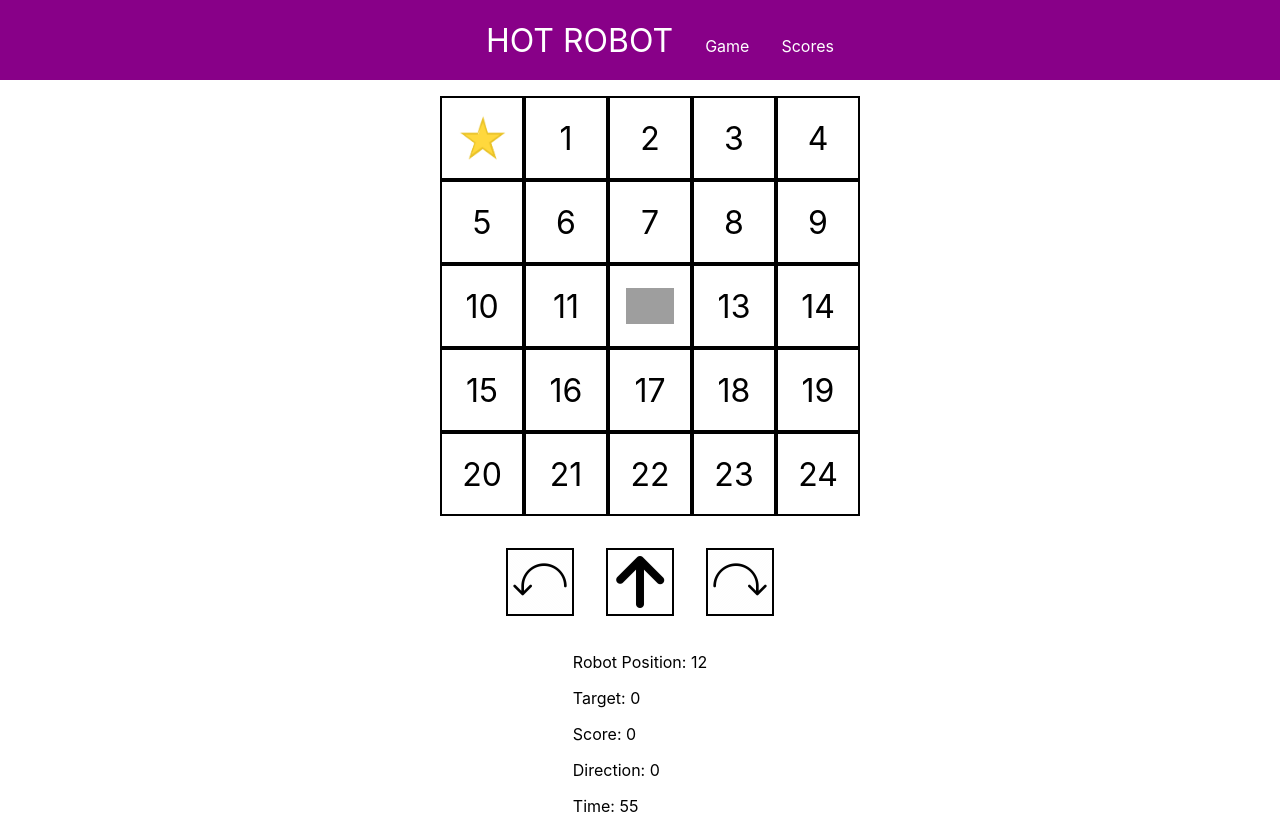
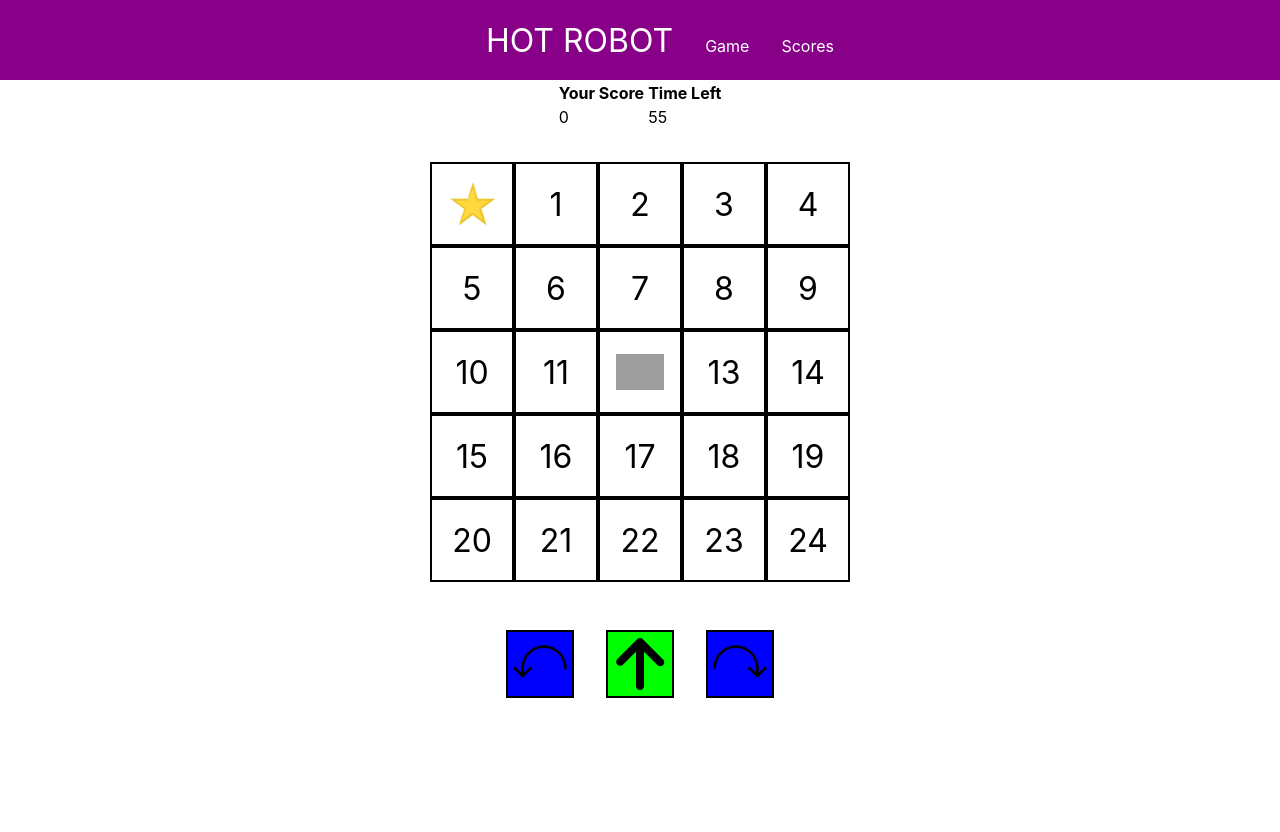
Before and after one commit to sherwin-kwan/hot-robot, a React (Create React App) app: page / in a window 1280 px wide. After the commit the page ends 800 px from the top, so only its background shows below. Built offline with nearby package versions, Linux system fonts and the light colour scheme; grey boxes are pictures that could not be loaded.

Commit message:
add scoreboard at top

```diff
--- a/src/components/App.jsx
+++ b/src/components/App.jsx
@@ -1,9 +1,9 @@
-import logo from "../logo.svg";
 import "../stylesheets/App.scss";
 import { useEffect, useReducer } from "react";
 import { reducer } from "../helpers/reducer";
 import { boardWidth, boardHeight, initialState } from "../helpers/settings";
 import Square from "./Square";
+import Scoreboard from './Scoreboard';
 
 function App() {
   const [state, dispatch] = useReducer(reducer, initialState);
@@ -57,19 +57,38 @@ function App() {
         </ul>
       </header>
       <main>
+        <div className="score">
+          <Scoreboard score={state.score} time={state.time} />
+        </div>
         <div className="board">{squares(boardWidth, boardHeight)}</div>
         <div className="buttons">
-          <input type="image" src="/anticlockwise.png" onClick={() => dispatch({ type: "left" })} title="Turn Left" />
-          <input type="image" src="/forward.png" onClick={() => dispatch({ type: "forward" })} title="Forward" />
-          <input type="image" src="/clockwise.png" onClick={() => dispatch({ type: "right" })} title="Turn Right" />
+          <input
+            type="image"
+            src="/anticlockwise.png"
+            onClick={() => dispatch({ type: "left" })}
+            title="Turn Left"
+          />
+          <input
+            type="image"
+            className="forward"
+            src="/forward.png"
+            onClick={() => dispatch({ type: "forward" })}
+            title="Forward"
+          />
+          <input
+            type="image"
+            src="/clockwise.png"
+            onClick={() => dispatch({ type: "right" })}
+            title="Turn Right"
+          />
         </div>
-        <div className="states">
+        {/* <div className="states">
           <p>Robot Position: {state.robot}</p>
           <p>Target: {state.target}</p>
           <p>Score: {state.score}</p>
           <p>Direction: {state.direction}</p>
           <p>Time: {state.time}</p>
-        </div>
+        </div> */}
       </main>
     </>
   );
--- /dev/null
+++ b/src/components/Scoreboard.jsx
@@ -0,0 +1,27 @@
+import PropTypes from 'prop-types';
+
+const Scoreboard = (props) => {
+  return (<>
+    <table>
+      <thead>
+        <tr>
+          <th>Your Score</th>
+          <th>Time Left</th>
+        </tr>
+      </thead>
+      <tbody>
+        <tr>
+          <td>{props.score}</td>
+          <td>{props.time}</td>
+        </tr>
+      </tbody>
+    </table>
+  </>);
+};
+
+export default Scoreboard;
+
+Scoreboard.propTypes = {
+  score: PropTypes.number,
+  time: PropTypes.number
+};
--- a/src/stylesheets/App.scss
+++ b/src/stylesheets/App.scss
@@ -3,6 +3,7 @@
 html {
   font-size: max(2vh, 10px);
 }
+
 
 header {
   background-color: #808;
@@ -38,7 +39,8 @@ main {
     display: grid;
     grid-template-columns: 1fr 1fr 1fr 1fr 1fr;
     margin: 1rem auto;
-    width: 25rem;
+    padding: 1rem;
+    background-color: white;
   }
 
   .square {
@@ -54,7 +56,6 @@ main {
 
   img.robot {
     width: 3rem;
-    z-index: -1;
   }
 
   img.star {
@@ -65,5 +66,10 @@ main {
     border: 2px solid black;
     height: 4rem;
     margin: 1rem;
+    background-color: blue;
+
+    &.forward {
+      background-color: #0f0;
+    }
   }
 }
```
Also changed, not shown: 1 other file (tests, documents, lock files or other folders).
